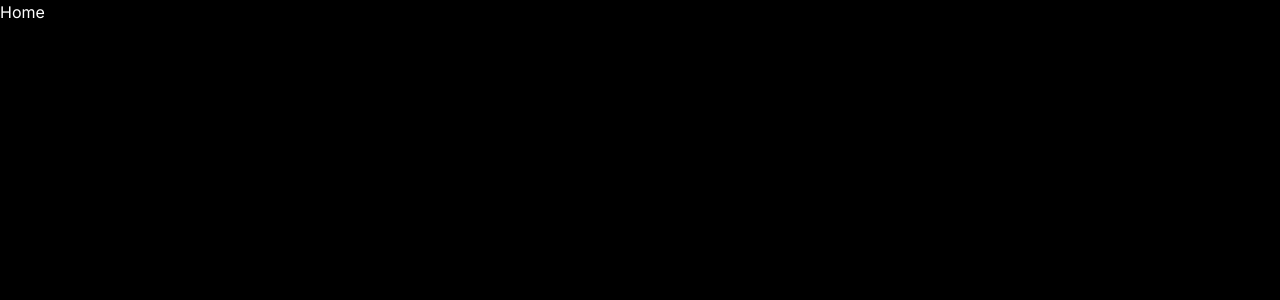
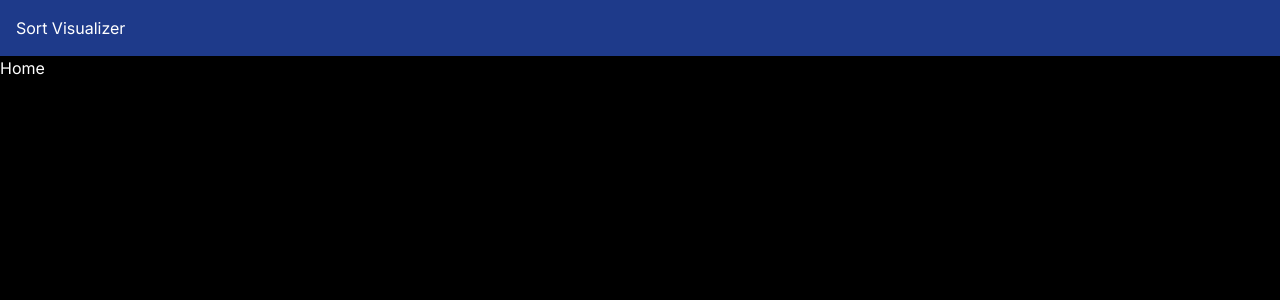
Before and after one commit to Qtrixnet/algorithms, a Next.js app: page / in a window 1280 px wide. Shown: the top 300 px of the page. Built offline with nearby package versions, Linux system fonts and the light colour scheme.

Commit message:
create header

```diff
--- a/src/app/layout.tsx
+++ b/src/app/layout.tsx
@@ -2,6 +2,8 @@ import { cx } from 'class-variance-authority'
 import type { Metadata } from 'next'
 import { Inter } from 'next/font/google'
 import { ReactElement, ReactNode } from 'react'
+
+import { Header } from '@/modules/Core/components/Header'
 
 import './globals.css'
 
@@ -21,7 +23,10 @@ const RootLayout = ({
 }>): ReactElement => {
   return (
     <html lang='ru'>
-      <body className={bodyClassName}>{children}</body>
+      <body className={bodyClassName}>
+        <Header />
+        {children}
+      </body>
     </html>
   )
 }
--- /dev/null
+++ b/src/modules/Core/components/Header/Header.tsx
@@ -0,0 +1,15 @@
+import { cx } from 'class-variance-authority'
+import { ReactElement } from 'react'
+
+const headerClassName = cx(
+  // Блочная модель
+  'p-4',
+  // Оформление
+  'bg-blue-900',
+  // Типографика
+  'mobile:text-center',
+)
+
+export const Header = (): ReactElement => {
+  return <header className={headerClassName}>Sort Visualizer</header>
+}
--- /dev/null
+++ b/src/modules/Core/components/Header/index.ts
@@ -0,0 +1 @@
+export { Header } from './Header'
```
